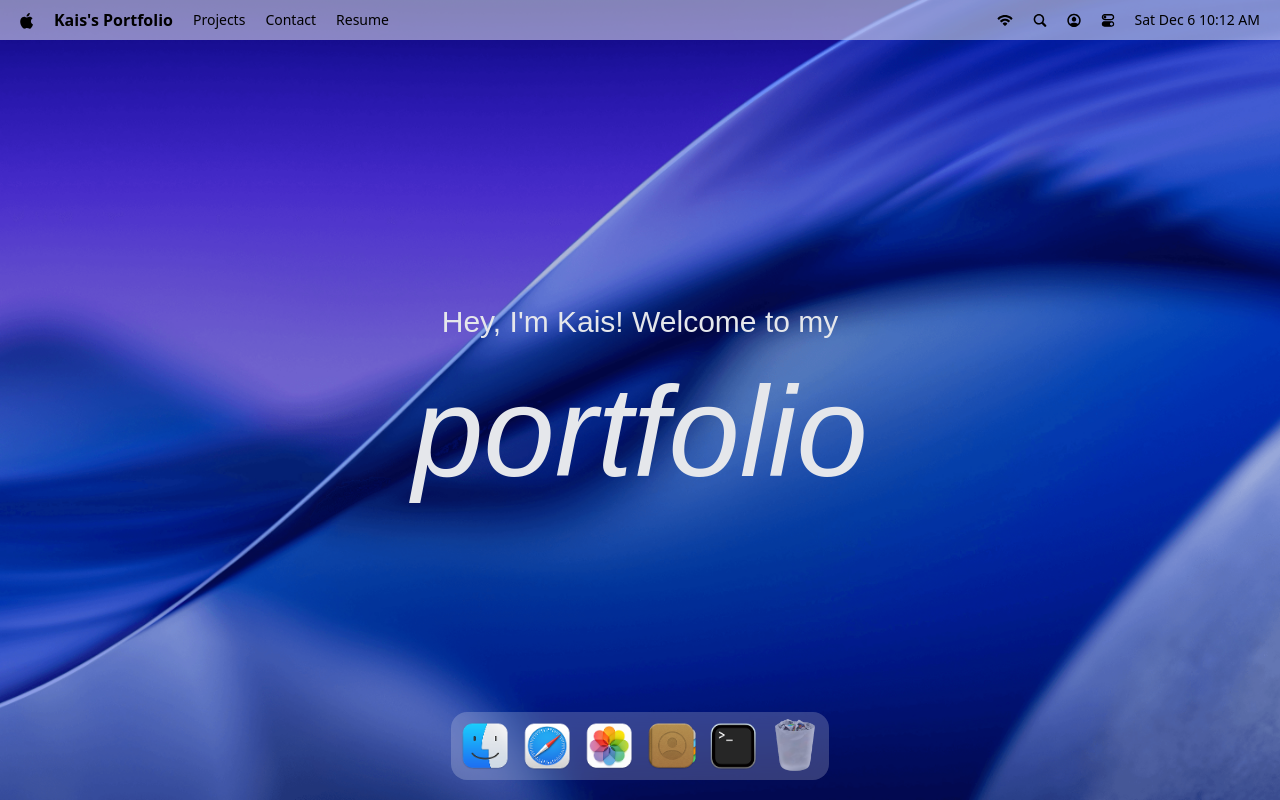
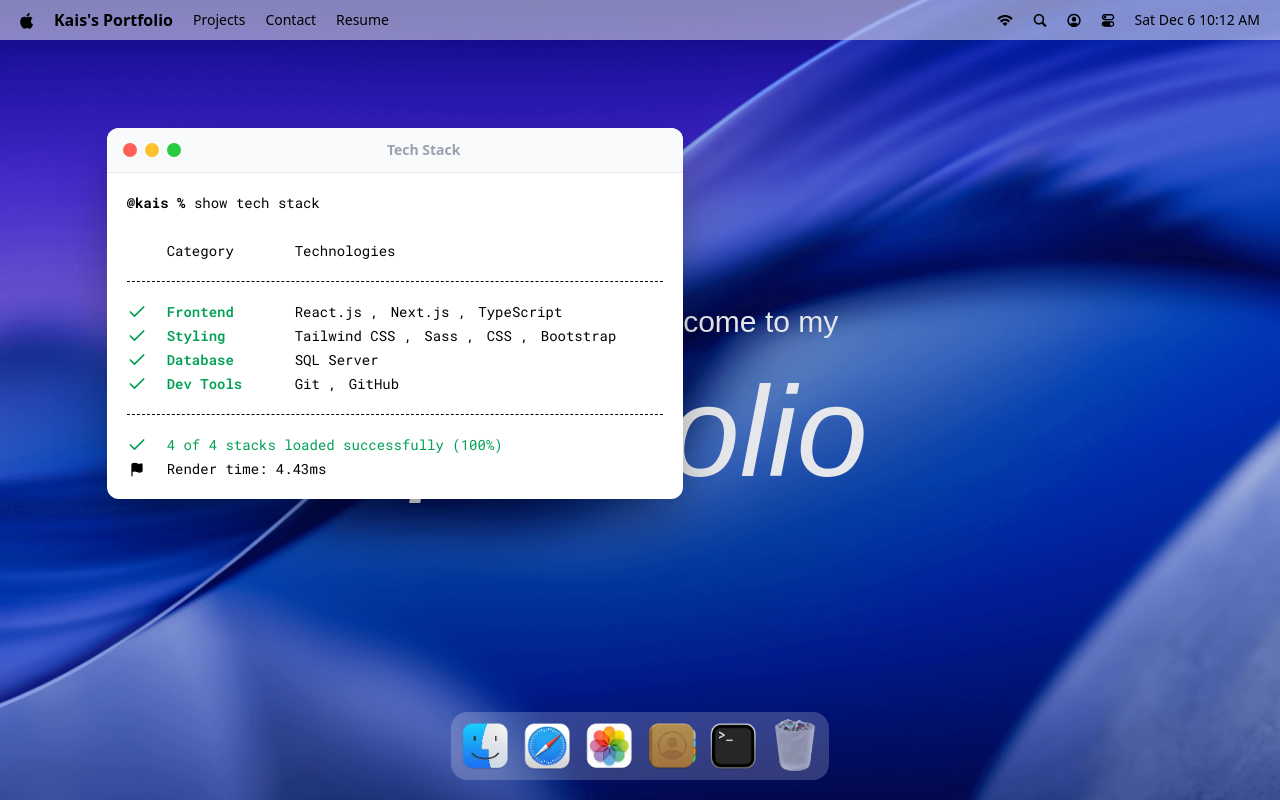
Before and after one commit to Kais-Tarraf/macOS-Portfolio, a React (Vite) app: page / in a window 1280 px wide. Both pictures are taken after a click on the button 733 px from the left and 746 px from the top of the page. Built offline with nearby package versions, Linux system fonts and the light colour scheme; a web font is replaced by a local one.

Commit message:
implement a hoc for managing window states and add the first window - terminal

```diff
--- a/src/App.jsx
+++ b/src/App.jsx
@@ -1,11 +1,15 @@
 import { Dock, Navbar, Welcome } from "#components";
-
+import { Draggable } from "gsap/Draggable";
+import gsap from "gsap";
+import { Terminal } from "#windows";
+gsap.registerPlugin(Draggable);
 const App = () => {
 	return (
 		<main>
 			<Navbar />
 			<Welcome />
 			<Dock />
+			<Terminal />
 		</main>
 	);
 };
--- /dev/null
+++ b/src/components/WindowControls.jsx
@@ -0,0 +1,14 @@
+import useWindowStore from "#store/window";
+
+const WindowControls = ({ target }) => {
+	const { closeWindow } = useWindowStore();
+	return (
+		<div id="window-controls">
+			<div className="close" onClick={() => closeWindow(target)} />
+			<div className="minimize" />
+			<div className="maximize" />
+		</div>
+	);
+};
+
+export default WindowControls;
--- a/src/components/index.js
+++ b/src/components/index.js
@@ -1,4 +1,5 @@
 import Navbar from "#components/Navbar";
 import Welcome from "#components/Welcome";
 import Dock from "./Dock";
-export { Navbar, Welcome, Dock };
+import WindowControls from "./WindowControls";
+export { Navbar, Welcome, Dock, WindowControls };
--- a/src/constants/index.js
+++ b/src/constants/index.js
@@ -104,25 +104,25 @@
 		category: "Frontend",
 		items: ["React.js", "Next.js", "TypeScript"],
 	},
-	{
-		category: "Mobile",
-		items: ["React Native", "Expo"],
-	},
+	// {
+	// 	category: "Mobile",
+	// 	items: ["React Native", "Expo"],
+	// },
 	{
 		category: "Styling",
-		items: ["Tailwind CSS", "Sass", "CSS"],
+		items: ["Tailwind CSS", "Sass", "CSS", "Bootstrap"],
 	},
-	{
-		category: "Backend",
-		items: ["Node.js", "Express", "NestJS", "Hono"],
-	},
+	// {
+	// 	category: "Backend",
+	// 	items: ["Node.js", "Express", "NestJS", "Hono"],
+	// },
 	{
 		category: "Database",
-		items: ["MongoDB", "PostgreSQL"],
+		items: ["SQL Server"],
 	},
 	{
 		category: "Dev Tools",
-		items: ["Git", "GitHub", "Docker"],
+		items: ["Git", "GitHub"],
 	},
 ];
 
--- /dev/null
+++ b/src/hoc/WindowWrapper.jsx
@@ -0,0 +1,46 @@
+import useWindowStore from "#store/window";
+import { useGSAP } from "@gsap/react";
+import gsap from "gsap";
+import { useLayoutEffect, useRef } from "react";
+import Draggable from "gsap/Draggable";
+const WindowWrapper = (Component, windowKey) => {
+	const Wrapped = (props) => {
+		const { focusWindow, windows } = useWindowStore();
+		const { isOpen, zIndex } = windows[windowKey];
+		const ref = useRef(null);
+		useGSAP(() => {
+			const el = ref.current;
+			if (!el || !isOpen) return;
+			el.style.display = "block";
+			gsap.fromTo(
+				el,
+				{ scale: 0.8, opacity: 0, y: 40 },
+				{ scale: 1, opacity: 1, y: 0, duration: 0.4, ease: "power3.out" }
+			);
+		}, [isOpen]);
+		useGSAP(() => {
+			const el = ref.current;
+			if (!el) return;
+			const [instance] = Draggable.create(el, {
+				onPress: () => focusWindow(windowKey),
+			});
+			return () => instance.kill();
+		}, []);
+		useLayoutEffect(() => {
+			const el = ref.current;
+			if (!el) return;
+			el.style.display = isOpen ? "block" : "none";
+		}, [isOpen]);
+		return (
+			<section id={windowKey} ref={ref} style={{ zIndex }} className="absolute">
+				<Component {...props} />
+			</section>
+		);
+	};
+	Wrapped.displayName = `WindowWrapper(${
+		Component.displayName || Component.name || "Component"
+	})`;
+	return Wrapped;
+};
+
+export default WindowWrapper;
--- /dev/null
+++ b/src/windows/Terminal.jsx
@@ -0,0 +1,51 @@
+import WindowControls from "#components/WindowControls";
+import { techStack } from "#constants";
+import WindowWrapper from "#hoc/WindowWrapper";
+import { Check, Flag } from "lucide-react";
+
+const Terminal = () => {
+	return (
+		<>
+			<div id="window-header">
+				<WindowControls target="terminal" />
+				<h2>Tech Stack</h2>
+			</div>
+			<div className="techstack">
+				<p>
+					<span className="font-bold">@kais % </span>
+					show tech stack
+				</p>
+				<div className="label">
+					<p className="w-32">Category</p>
+					<p>Technologies</p>
+				</div>
+				<ul className="content">
+					{techStack.map(({ category, items }) => (
+						<li key={category} className="flex items-center">
+							<Check className="check" size={20} />
+							<h3>{category}</h3>
+							<ul>
+								{items.map((item, i) => (
+									<li key={i}>
+										{item} {i < items.length - 1 ? "," : ""}
+									</li>
+								))}
+							</ul>
+						</li>
+					))}
+				</ul>
+				<div className="footnote">
+					<p>
+						<Check size={20} /> 4 of 4 stacks loaded successfully (100%)
+					</p>
+					<p className="text-black">
+						<Flag size={15} fill="black" />
+						Render time: 4.43ms
+					</p>
+				</div>
+			</div>
+		</>
+	);
+};
+const TerminalWindow = WindowWrapper(Terminal, "terminal");
+export default TerminalWindow;
--- /dev/null
+++ b/src/windows/index.js
@@ -0,0 +1,2 @@
+import Terminal from "./Terminal";
+export { Terminal };
```
